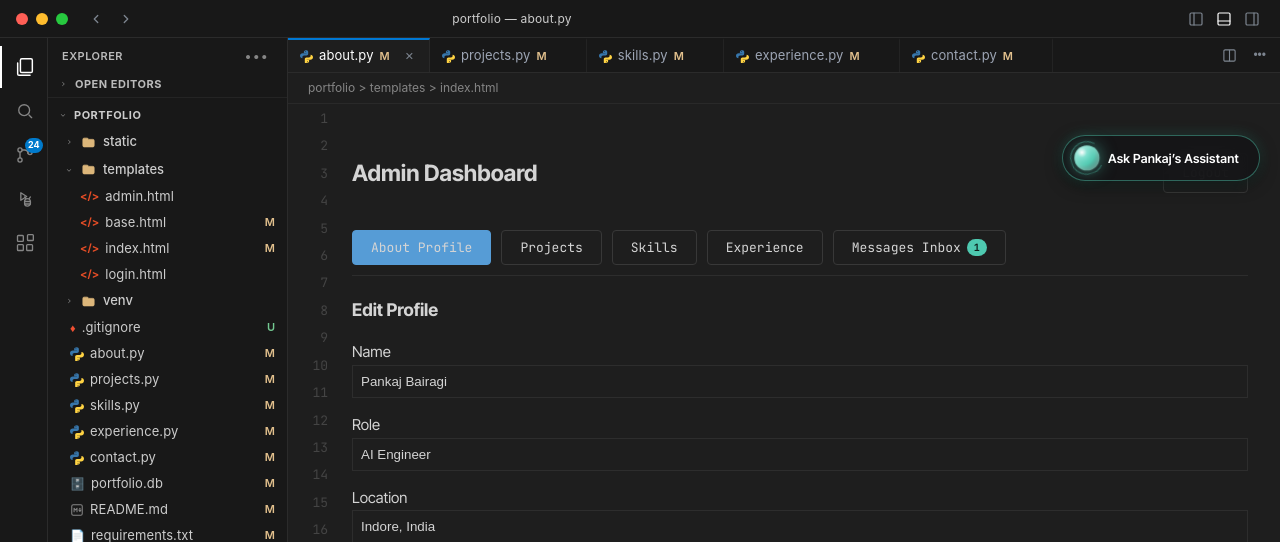
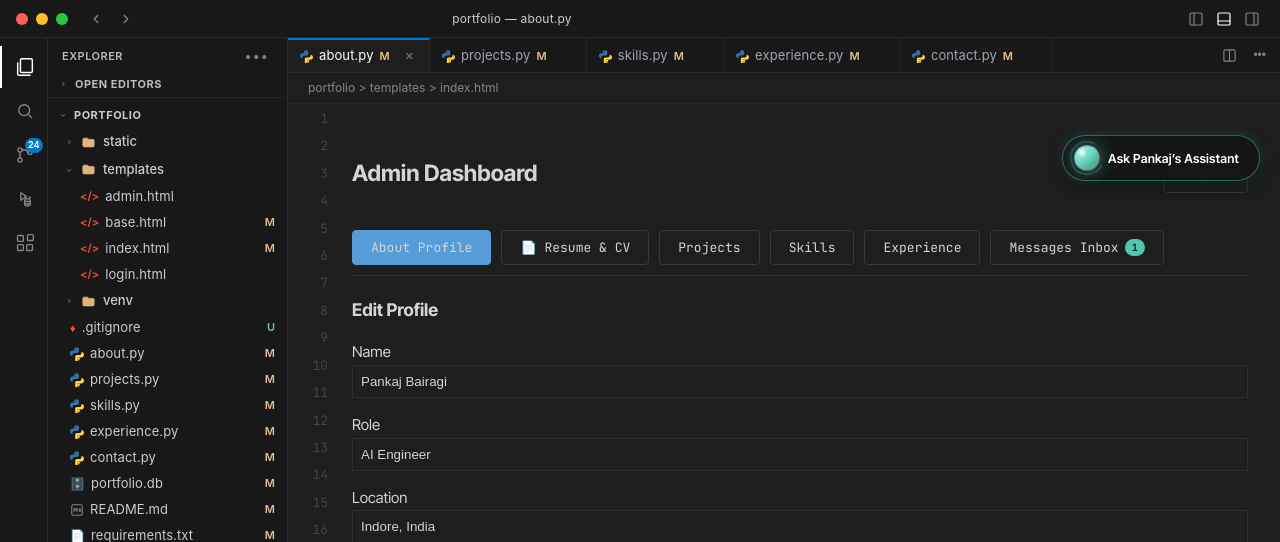
Before and after one commit to pankajvshnv/Portfolio, a FastAPI app: page /admin in a window 1280 px wide. Shown: the top 542 px of the page. Run offline with FastAPI, Linux system fonts and the light colour scheme; the visitor is signed in with stand-in values (Sample User, id 1); some libraries are stand-ins or nearby versions.

Commit message:
feat: add dedicated Resume & CV upload/management tab in admin panel

```diff
--- a/app.py
+++ b/app.py
@@ -435,6 +435,48 @@ async def admin_profile(
     return RedirectResponse(url="/admin", status_code=303)
 
 
+@app.post("/admin/resume")
+async def admin_resume(
+    request: Request,
+    resume_file: Optional[UploadFile] = File(None),
+    resume_url: str = Form(""),
+):
+    """Dedicated endpoint to upload, replace, and save the resume document."""
+    if not request.session.get("admin"):
+        return RedirectResponse(url="/login", status_code=303)
+
+    final_resume_url = resume_url.strip()
+
+    if resume_file and resume_file.filename:
+        raw_name = os.path.basename(resume_file.filename)
+        clean_name = re.sub(r'[^a-zA-Z0-9_.-]', '_', raw_name)
+        if not clean_name.lower().endswith(('.pdf', '.doc', '.docx')):
+            clean_name += '.pdf'
+        upload_dir = os.path.join(basedir, "static", "uploads")
+        os.makedirs(upload_dir, exist_ok=True)
+        file_path = os.path.join(upload_dir, clean_name)
+
+        contents = await resume_file.read()
+        if len(contents) > 0:
+            with open(file_path, "wb") as f:
+                f.write(contents)
+            final_resume_url = f"/static/uploads/{clean_name}"
+
+    if final_resume_url:
+        with db_session() as db:
+            p = db.query(Profile).first()
+            if not p:
+                p = Profile(id=1)
+                db.add(p)
+            p.resume_url = final_resume_url
+            db.commit()
+        flash(request, "Resume file updated successfully! Visitors will now download this file.", "success")
+    else:
+        flash(request, "Please choose a resume file to upload.", "error")
+
+    return RedirectResponse(url="/admin#tab-resume", status_code=303)
+
+
 @app.post("/admin/projects")
 async def admin_projects(
     request: Request,
--- a/templates/admin.html
+++ b/templates/admin.html
@@ -21,6 +21,7 @@
 
     <div class="admin-tabs" style="display: flex; gap: 10px; margin-bottom: 20px; border-bottom: 1px solid var(--border); padding-bottom: 10px; overflow-x: auto;">
       <button class="btn btn-editor-outline active-tab" onclick="openTab('tab-profile')" data-tab="tab-profile">About Profile</button>
+      <button class="btn btn-editor-outline" onclick="openTab('tab-resume')" data-tab="tab-resume">📄 Resume &amp; CV</button>
       <button class="btn btn-editor-outline" onclick="openTab('tab-projects')" data-tab="tab-projects">Projects</button>
       <button class="btn btn-editor-outline" onclick="openTab('tab-skills')" data-tab="tab-skills">Skills</button>
       <button class="btn btn-editor-outline" onclick="openTab('tab-experience')" data-tab="tab-experience">Experience</button>
@@ -71,6 +72,63 @@
         <div><label>Long Bio</label><textarea name="bio_long" rows="4" style="width: 100%; padding: 8px; background: var(--bg-dark); border: 1px solid var(--border); color: var(--text);" required>{{ profile.bio_long }}</textarea></div>
         <button type="submit" class="btn btn-editor-primary">Save Profile</button>
       </form>
+    </div>
+
+    <!-- RESUME TAB -->
+    <div id="tab-resume" class="admin-tab-content" style="display: none;">
+      <h3 style="color: var(--text); margin-bottom: 8px;">Resume &amp; CV Management</h3>
+      <p style="color: var(--text-dim); font-size: 13px; margin-bottom: 20px;">
+        Upload your resume file here. When visitors click the <strong>"Download Résumé"</strong> button on your portfolio home screen, this file downloads automatically. You can replace it anytime.
+      </p>
+
+      <!-- Current Active Resume Card -->
+      <div style="background: rgba(78, 201, 176, 0.06); border: 1px solid rgba(78, 201, 176, 0.35); border-radius: 8px; padding: 18px; margin-bottom: 25px;">
+        <div style="display: flex; justify-content: space-between; align-items: center; flex-wrap: wrap; gap: 12px;">
+          <div>
+            <span style="display: inline-flex; align-items: center; gap: 6px; background: rgba(78, 201, 176, 0.2); color: var(--accent); padding: 3px 10px; border-radius: 99px; font-size: 11px; font-weight: 600; font-family: var(--font-mono);">
+              <span style="width: 7px; height: 7px; background: var(--accent); border-radius: 50%; display: inline-block;"></span> Active Resume
+            </span>
+            <div style="font-family: var(--font-mono); font-size: 14px; font-weight: 600; color: #fff; margin-top: 8px;">
+              {{ profile.resume_url.split('/')[-1] if profile.resume_url else 'Pankaj_Bairagi_Resume.pdf' }}
+            </div>
+            <div style="font-size: 11px; color: var(--text-dim); margin-top: 3px;">
+              Path: <code>{{ profile.resume_url or '/static/uploads/Pankaj_Bairagi_Resume.pdf' }}</code>
+            </div>
+          </div>
+          <div style="display: flex; gap: 8px; flex-wrap: wrap;">
+            <a href="/download-resume" class="btn btn-editor-primary" download title="Download current resume file">
+              <svg width="14" height="14" viewBox="0 0 24 24" fill="none" stroke="currentColor" stroke-width="2.2" stroke-linecap="round" stroke-linejoin="round" style="margin-right: 6px;"><path d="M21 15v4a2 2 0 0 1-2 2H5a2 2 0 0 1-2-2v-4"/><polyline points="7 10 12 15 17 10"/><line x1="12" y1="15" x2="12" y2="3"/></svg>
+              Download Current File
+            </a>
+            <a href="{{ profile.resume_url or '/download-resume' }}" target="_blank" rel="noopener" class="btn btn-editor-outline" title="Open preview in new tab">
+              Preview in Tab ↗
+            </a>
+          </div>
+        </div>
+      </div>
+
+      <!-- Upload New Resume Form -->
+      <div style="border: 1px solid var(--border); border-radius: 8px; padding: 22px; background: var(--bg-dark);">
+        <h4 style="color: var(--text); margin-bottom: 12px; font-size: 15px;">Upload / Replace Resume File</h4>
+        <form action="{{ url_for('admin_resume') }}" method="POST" enctype="multipart/form-data" style="display: flex; flex-direction: column; gap: 16px;">
+          <div>
+            <label style="display: block; font-weight: 600; color: var(--text); margin-bottom: 6px;">Choose Resume File (.pdf, .doc, .docx)</label>
+            <input type="file" name="resume_file" accept=".pdf,.doc,.docx" required style="width: 100%; padding: 10px; background: var(--bg-editor); border: 1px dashed var(--border-soft); color: var(--text); border-radius: 6px; font-size: 13px;">
+            <span style="font-size: 11.5px; color: var(--text-dim); display: block; margin-top: 4px;">Select your updated resume document. It will automatically be made active immediately.</span>
+          </div>
+
+          <div style="margin-top: 4px;">
+            <label style="display: block; font-size: 12px; color: var(--text-dim); margin-bottom: 4px;">Or specify custom URL / file path (Optional)</label>
+            <input type="text" name="resume_url" value="{{ profile.resume_url }}" placeholder="/static/uploads/Your_Resume.pdf" style="width: 100%; padding: 8px; background: var(--bg-editor); border: 1px solid var(--border); color: var(--text); font-size: 12px; border-radius: 4px;">
+          </div>
+
+          <div>
+            <button type="submit" class="btn btn-editor-primary" style="padding: 10px 22px; font-size: 13px;">
+              Upload &amp; Activate Resume
+            </button>
+          </div>
+        </form>
+      </div>
     </div>
 
     <!-- PROJECTS TAB -->
```
